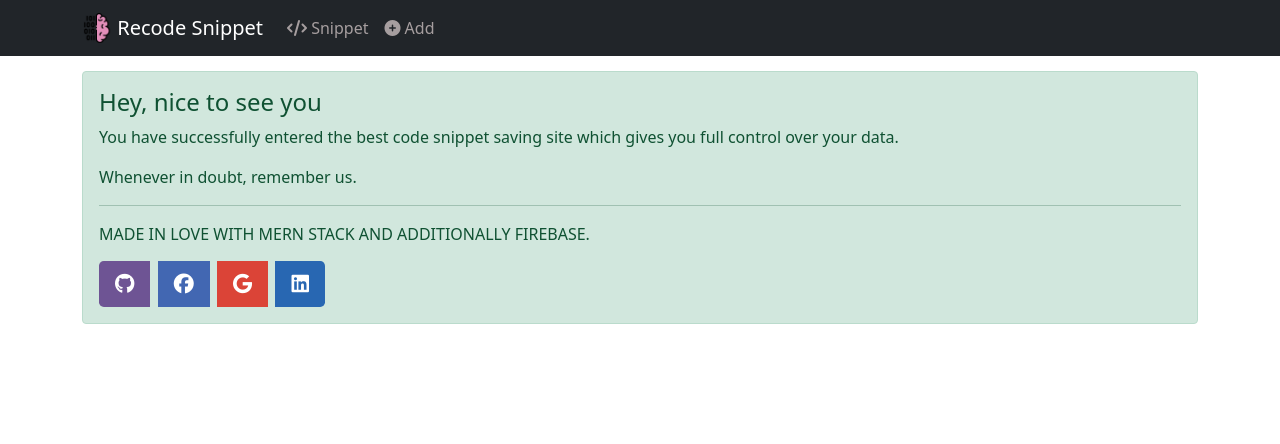
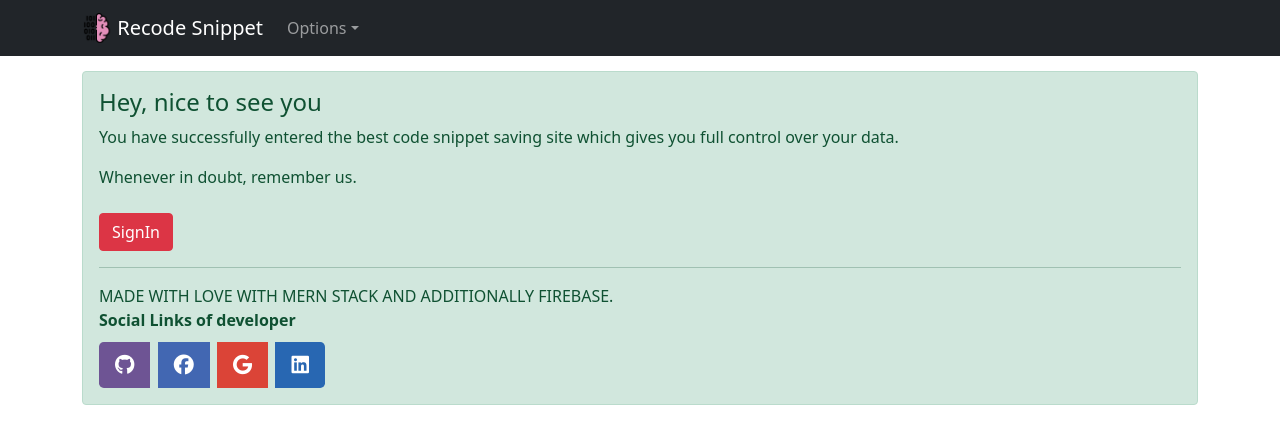
Before and after one commit to kadumkomut/20.Recode-snippet-frontend, a React (Create React App) app: page / in a window 1280 px wide. Shown: the top 444 px of the page. Built offline with nearby package versions, Linux system fonts and the light colour scheme; no server answers.

Commit message:
first commit

```diff
--- a/public/index.html
+++ b/public/index.html
@@ -6,11 +6,11 @@
     <meta name="viewport" content="width=device-width, initial-scale=1" />
     <meta name="theme-color" content="#000000" />
     <meta
-      name="description"
-      content="Web site created using create-react-app"
+      name="Recode Snippet"
+      content="Save your snippet for the day!"
     />
     <link rel="apple-touch-icon" href="%PUBLIC_URL%/brain.png" />
-    <title>React App</title>
+    <title>Recode Snippet</title>
   </head>
   <body>
     <div id="root"></div>
--- a/src/pages/Home.js
+++ b/src/pages/Home.js
@@ -1,8 +1,14 @@
-import React from 'react'
+import React, { useContext } from 'react'
 import { Alert, ButtonGroup, Container,Button } from 'react-bootstrap'
 import '../styles/home.css'
+import {useAuthState} from 'react-firebase-hooks/auth'
+import { FirebaseContext } from '../firebase'
+import { useHistory } from 'react-router'
 
 function Home() {
+    const firebase = useContext(FirebaseContext);
+    const [user] = useAuthState(firebase.auth);
+    const history = useHistory();
     return (
         <Container  className="home__container">
             <Alert variant="success">
@@ -11,13 +17,16 @@ function Home() {
                     You have successfully entered the best code snippet saving site which gives you full control over your data.
                 </p>
                 <p>
-                    Whenever in doubt, remember us.
+                    Whenever in doubt, remember us.<br/><br/>
+                    {!user&&<Button variant="danger" onClick={()=>history.push('/signin')}>SignIn</Button>}
+                    {user&&<b>Add snippet and checkout snippet</b>}
                 </p>
                 <hr />
                 <p className="mb-0">
-                    MADE IN LOVE WITH MERN STACK AND ADDITIONALLY FIREBASE.
+                    MADE WITH LOVE WITH MERN STACK AND ADDITIONALLY FIREBASE.
                 </p>
-                <ButtonGroup size="lg" bg="danger" style={{marginTop:"15px"}}>
+                <b>Social Links of developer</b><br/>
+                <ButtonGroup size="lg" bg="danger" style={{marginTop:"10px"}}>
                         <Button href="https://github.com/kadumkomut" className="home__github" target="_blank"><i className="fab fa-github"></i> </Button>&nbsp;&nbsp;
                         <Button href="https://www.facebook.com/kadum.komut.9" className="home__facebook" target="_blank" ><i className="fab fa-facebook"></i> </Button>&nbsp;&nbsp;
                         <Button href="mailto:kadumkomut2826@gmail.com" className="home__google" ><i className="fab fa-google"></i> </Button>&nbsp;&nbsp;
--- a/src/utility/Header.js
+++ b/src/utility/Header.js
@@ -1,7 +1,7 @@
 import {useState, useContext, useEffect } from 'react'
 import {Navbar, Nav, Container,NavDropdown, InputGroup,FormControl, Modal,Button, Badge  } from 'react-bootstrap'
 import { useAuthState } from 'react-firebase-hooks/auth';
-import { NavLink } from 'react-router-dom';
+import { NavLink,useHistory } from 'react-router-dom';
 import { signOut } from '../authentication';
 import { FirebaseContext } from '../firebase'
 import brain from '../images/brain.png'
@@ -10,6 +10,7 @@ import '../styles/header.css'
 function Header() {
     const firebase = useContext(FirebaseContext);
     const [user] = useAuthState(firebase.auth);
+    const history = useHistory();
     const [show, setShow] = useState(false);
     const handleClose = () => setShow(false);
     const handleShow = () => setShow(true);
@@ -27,21 +28,24 @@ function Header() {
                     {user&&<Nav.Link  onClick={handleShow}>
                         <i className="fas fa-search"></i> Search
                     </Nav.Link>}
-                    <Nav.Link>
+                    {user&&<Nav.Link>
                         <NavLink  activeStyle={{color:"white"}} className="active" to="/snippet">
                             <i className="fas fa-code"></i> Snippet
                         </NavLink>
-                    </Nav.Link>
-                    <Nav.Link>
+                    </Nav.Link>}
+                    {user&&<Nav.Link>
                         <NavLink  activeStyle={{color:"white"}} className="active" to="/addcode">
                            <i className="fas fa-plus-circle"></i> Add
                         </NavLink>
-                    </Nav.Link>
-                    {user&&<NavDropdown title="Options" drop="left"  id="navbarScrollingDropdown">
-                        <NavDropdown.Item onClick={()=>signOut(firebase)}>
+                    </Nav.Link>}
+                    <NavDropdown title="Options" drop="left"  id="navbarScrollingDropdown">
+                        {user&&<NavDropdown.Item onClick={()=>signOut(firebase)}>
                             {user&&<><i className="fas fa-sign-out-alt"></i> Logout</>}
-                        </NavDropdown.Item>
-                    </NavDropdown>}
+                        </NavDropdown.Item>}
+                        {!user&&<NavDropdown.Item onClick={()=>history.push('/signin')}>
+                            <i className="fas fa-sign-out-alt"></i> Login
+                        </NavDropdown.Item>}
+                    </NavDropdown>
                 </Nav>
                 <Nav>
                     <Nav.Link >
```
Also changed, not shown: firebase.json.
